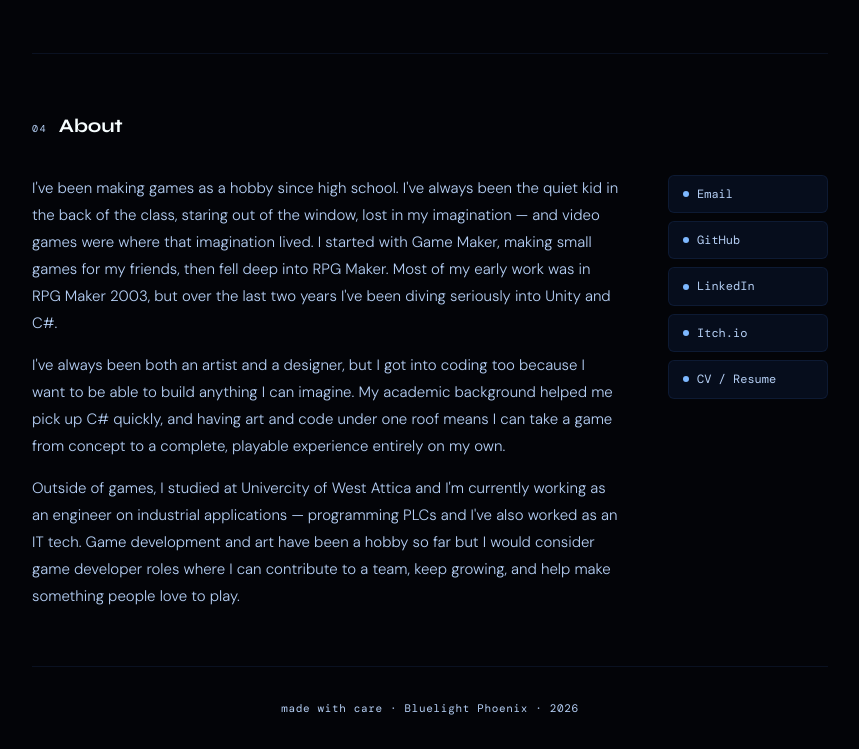
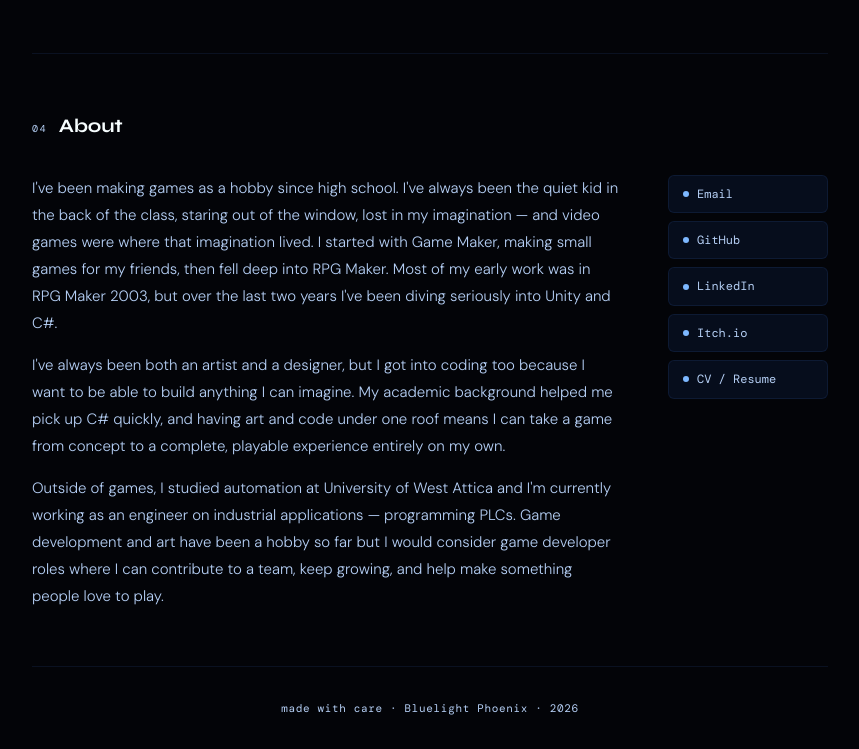
Before and after one commit to BluelightPhoenix-gamedev/BluelightPhoenix-gamedev.github.io, a plain HTML site: page index.html in a window 1280 px wide. Shown: the part 2713-3462 px from the top of the page, without its empty margins (210-1069 px from the left). Drawn offline with nearby package versions, Linux system fonts and the light colour scheme; a web font is replaced by a local one.

Commit message:
Update index.html

```diff
--- a/index.html
+++ b/index.html
@@ -541,10 +541,10 @@
     </div>
 
     <div class="art-grid">
-      <div class="art-cell wide" style="background: linear-gradient(135deg, #1a1a2e, #16213e);">
-        🎨
-        <span class="art-label">Environment concept — [Game Name]</span>
-      </div>
+      <div class="art-cell wide">
+    <img src="Shadow Penance cover.png" style="width:100%;height:100%;object-fit:cover;position:absolute;inset:0;">
+    <span class="art-label">Environment concept — [Game Name]</span>
+    </div>
       <div class="art-cell" style="background: linear-gradient(135deg, #1e1e2e, #2d1b69);">
         🧝
         <span class="art-label">Character design</span>
@@ -636,10 +636,9 @@
           playable experience entirely on my own.
         </p>
         <p>
-          Outside of games, I studied at Univercity of West Attica and I'm currently working as an engineer
-          on industrial applications — programming PLCs and I've also worked as an IT tech. Game development
-          and art have been a hobby so far but I would consider game developer roles where I can
-          contribute to a team, keep growing, and help make something people love to play.
+          Outside of games, I studied automation at University of West Attica and I'm currently working as an engineer
+          on industrial applications — programming PLCs. Game development and art have been a hobby so far but I would
+          consider game developer roles where I can contribute to a team, keep growing, and help make something people love to play.
         </p>
       </div>
 
```
